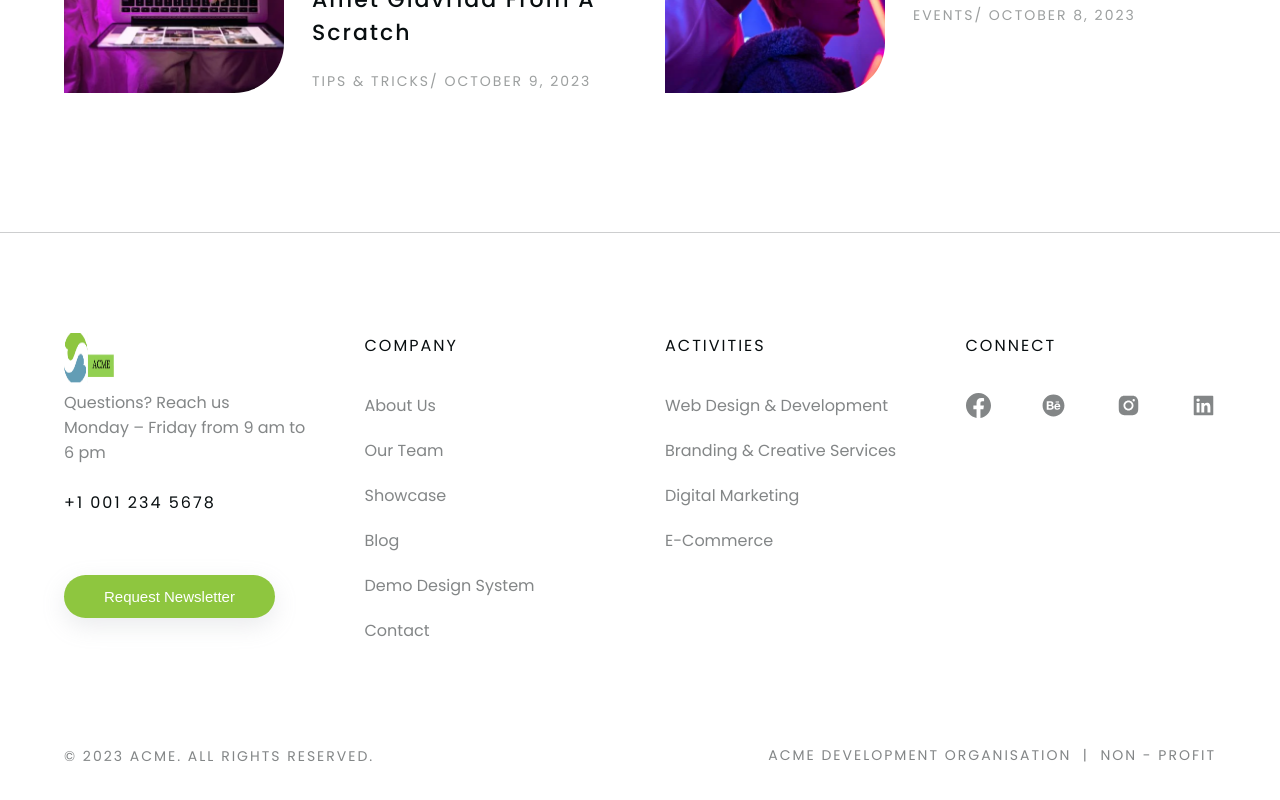
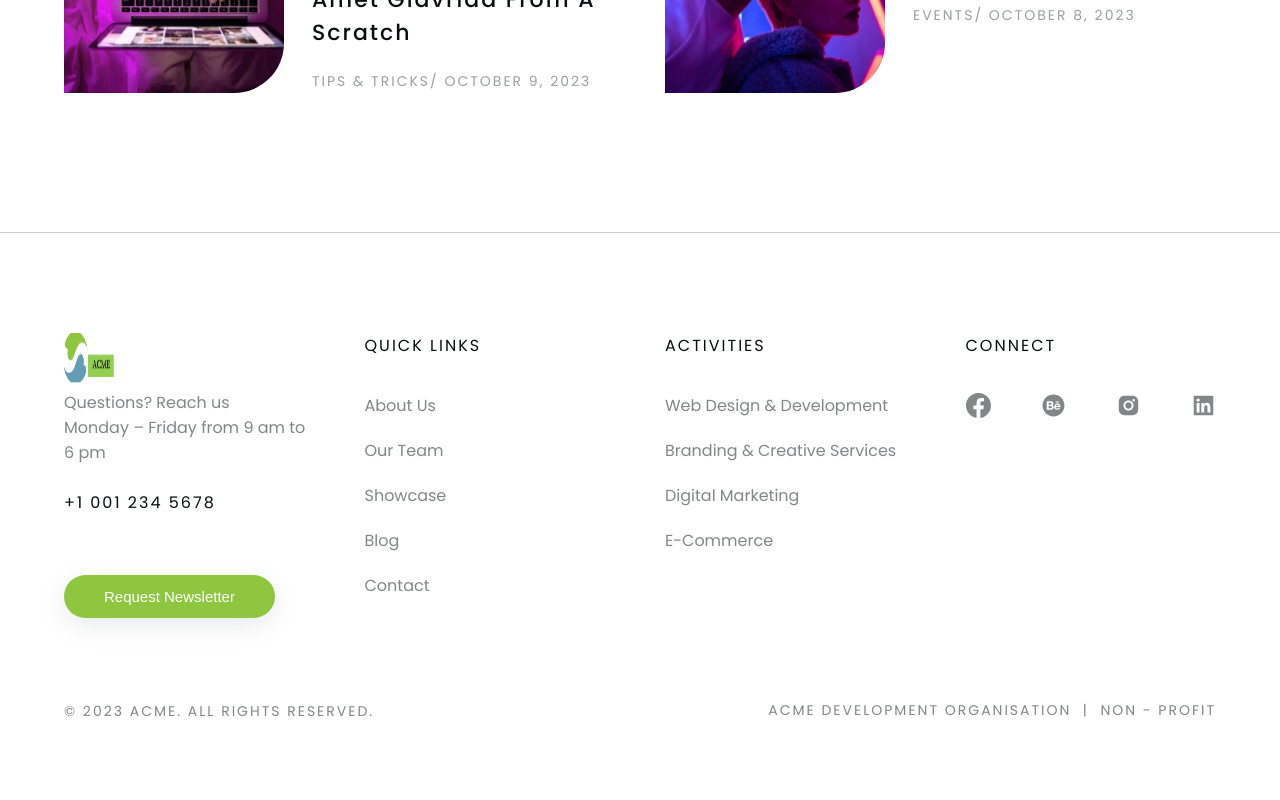
Before and after one commit to Imoite-zn/acme-org-site, a Next.js app: page / in a window 1280 px wide. Shown: the part 7833-8633 px from the top of the page. Built offline with nearby package versions, Linux system fonts and the light colour scheme.

Commit message:
Update Footer.js
1z

```diff
--- a/components/common/Footer.js
+++ b/components/common/Footer.js
@@ -22,7 +22,7 @@ const Footer = () => {
               <button className='button-primary'>Request newsletter</button>
             </div>
             <ul>
-              <h3>COMPANY</h3>
+              <h3>QUICK LINKS</h3>
               <li>
                 <Link href='/'>About us</Link>
               </li>
@@ -34,9 +34,6 @@ const Footer = () => {
               </li>
               <li>
                 <Link href='/'>Blog</Link>
-              </li>
-              <li>
-                <Link href='/'>Demo design system</Link>
               </li>
               <li>
                 <Link href='/'>Contact</Link>
```
